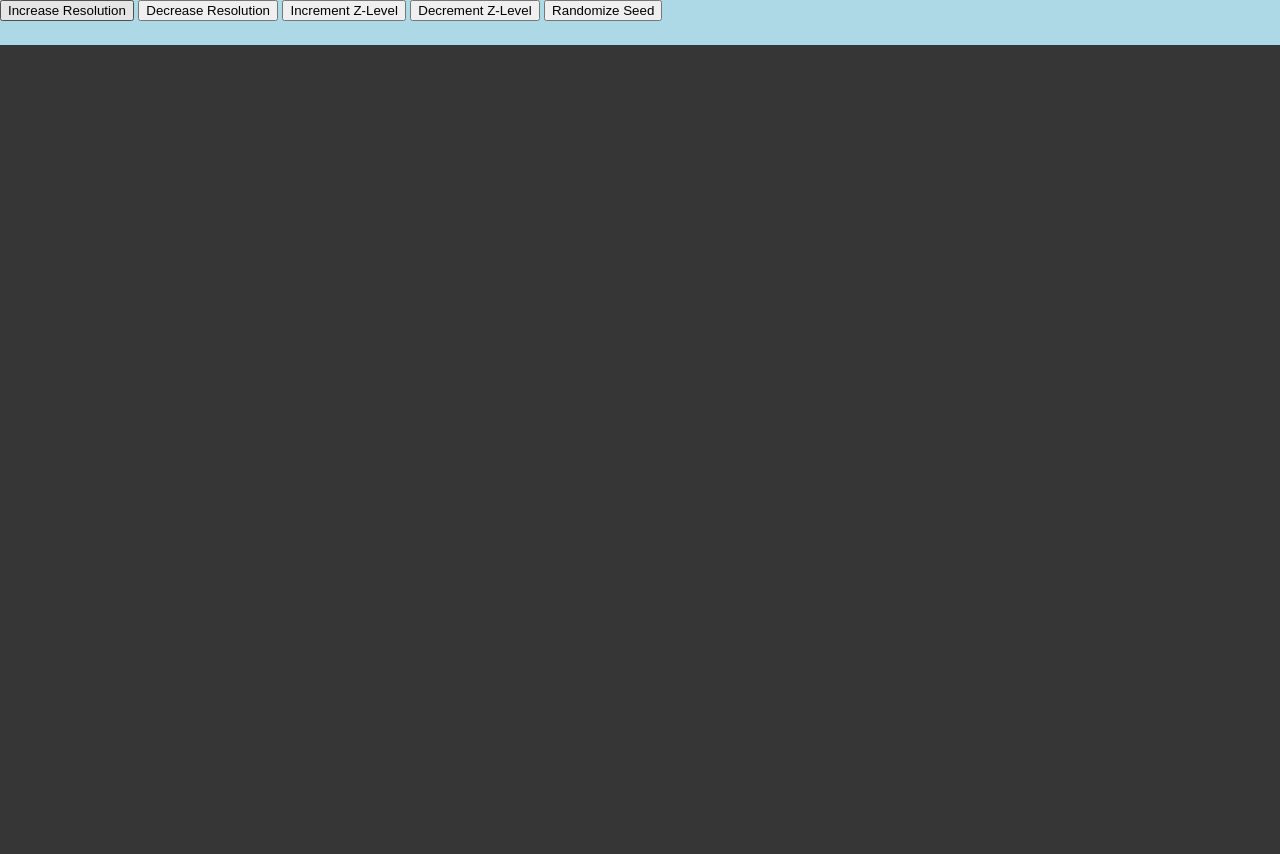
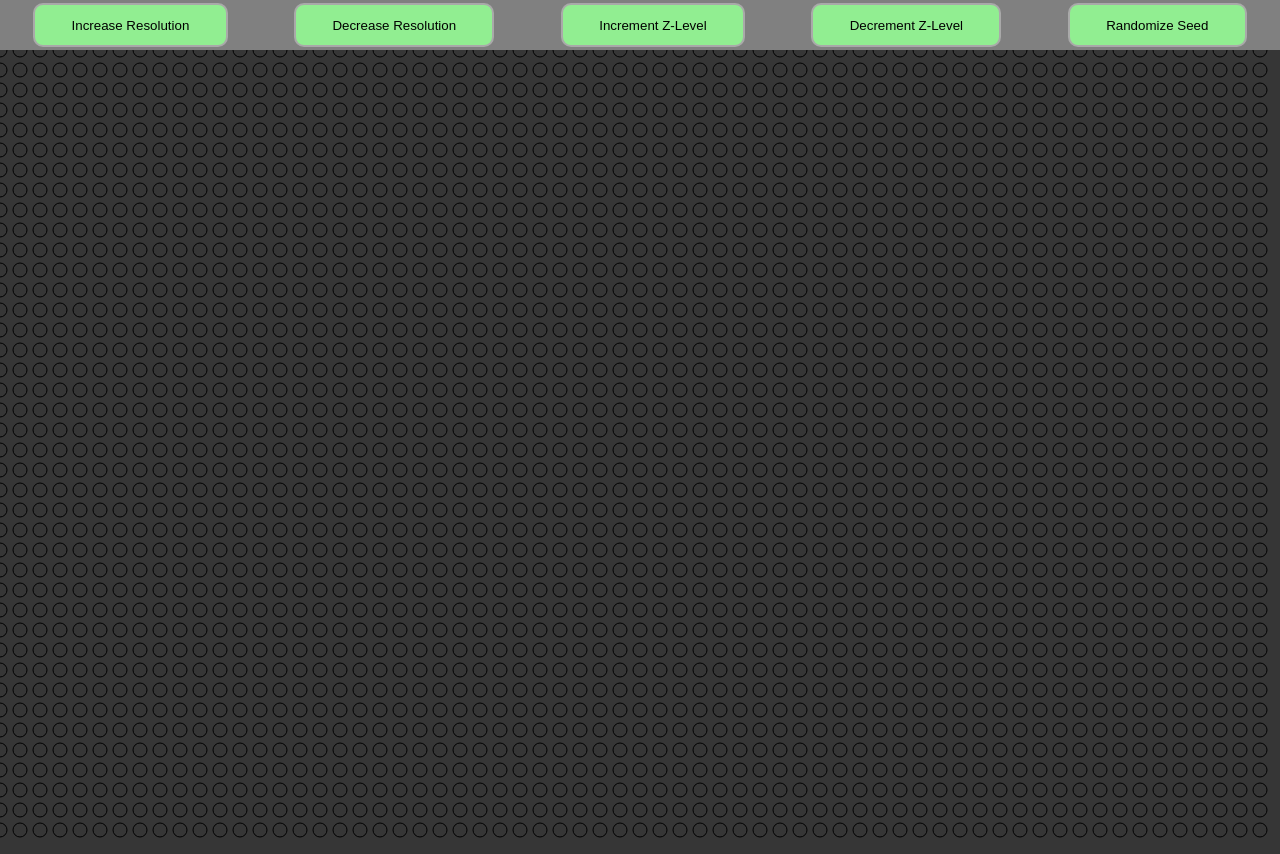
Before and after one commit to Skunkmeister/Marched-Squares, a plain HTML site: page index.html in a window 1280 px wide. Before the commit the page ends 800 px from the top, so only its background shows below. Drawn offline with Linux system fonts and the light colour scheme.

Commit message:
added circle grid generation and basic canvas functions

```diff
--- a/index.html
+++ b/index.html
@@ -8,6 +8,8 @@
     <link rel="stylesheet" href="styles.css">
 </head>
 
+
+<body>
 <header>
     <button>Increase Resolution</button>
     <button>Decrease Resolution</button>
@@ -15,10 +17,8 @@
     <button>Decrement Z-Level</button>
     <button>Randomize Seed</button>
 </header>
-
-<body>
-    <canvas id="squareMarchViewport">
-    </canvas>
+<canvas id="squareMarchViewport"></canvas>
+<script src = "squaremarch.js"></script>
 </body>
 
 <link rel="script" href="squaremarch.js">
--- a/squaremarch.js
+++ b/squaremarch.js
@@ -0,0 +1,37 @@
+var canvas = document.querySelector('canvas');
+canvas.width = window.innerWidth;
+canvas.height = window.innerHeight;
+var c = canvas.getContext('2d');
+console.log(canvas);
+
+
+let girdScaleDivider = 10;
+let xResolutionGLOBAL = canvas.width / (girdScaleDivider * 2);
+let yResolutionGLOBAL = canvas.height / (girdScaleDivider * 2);
+
+
+
+function displayGrid(xResolution, yResolution) {
+    for (var xi = 0; xi < xResolution; xi++) {
+        for (var yi = 0; yi < yResolution; yi++) {
+            drawCircle(xi * girdScaleDivider*2, yi * girdScaleDivider*2, girdScaleDivider-3);
+            console.log("Stinky")
+        }
+    }
+}
+function drawLine(x1, y1, x2, y2, lineWidth = 3, strokeStyle = "rgb(99,0,0)") {
+    c.beginPath();
+    c.moveTo(x1, y1);
+    c.lineTo(x2, y2);
+    c.strokeStyle = strokeStyle;
+    c.lineWidth = lineWidth;
+    c.stroke();
+}
+function drawCircle(centerX, centerY, radius = 5) {
+    c.beginPath();
+    c.arc(centerX, centerY, radius, 0, 2 * Math.PI);
+    c.stroke();
+}
+
+
+displayGrid(xResolutionGLOBAL, yResolutionGLOBAL);
--- a/styles.css
+++ b/styles.css
@@ -1,18 +1,29 @@
+html{
+    height: 100%;
+}
 body{
     background-color: rgb(54, 54, 54);
     padding: 0px;
     margin: 0px;
     font-family: sans-serif;
+    height: 90%;
 }
 header {
-    height: 45px;
+    height: 50px;
     margin: 0px;
-    background-color: lightblue;
-    display: block;
+    background-color: grey;
+    display: flex;
+    justify-content: space-around;
 }
-
-
-canvas{
-    width: 100%;
-    height: 100%;
+header button{
+    background-color: rgb(145, 238, 145);
+    border-style: solid;
+    border-radius: 10px;
+    border-color: darkgrey;
+    margin: 3px;
+    flex-grow: .1;
 }
+header button:hover{
+    background-color: hsl(120, 83%, 80%);
+    box-shadow: 0px 0px 20px 0px rgb(63, 63, 63);
+}
```
